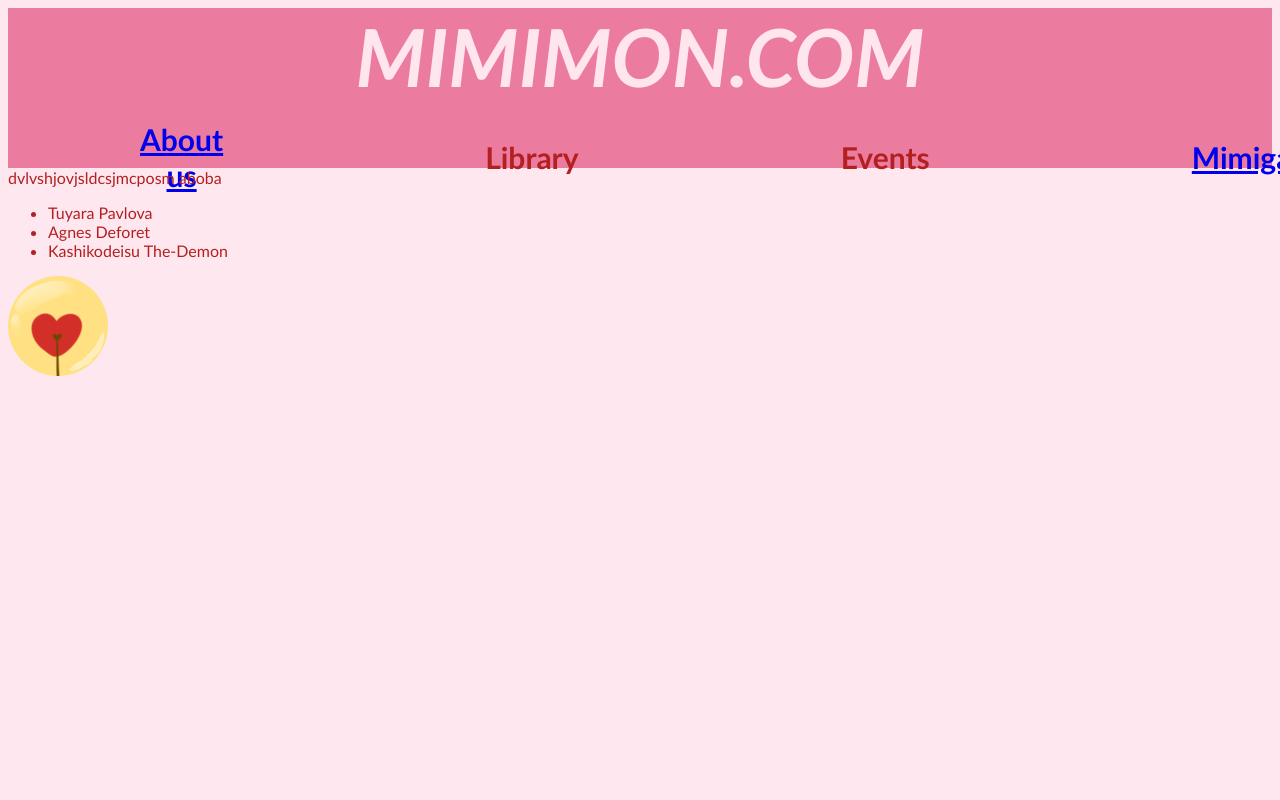
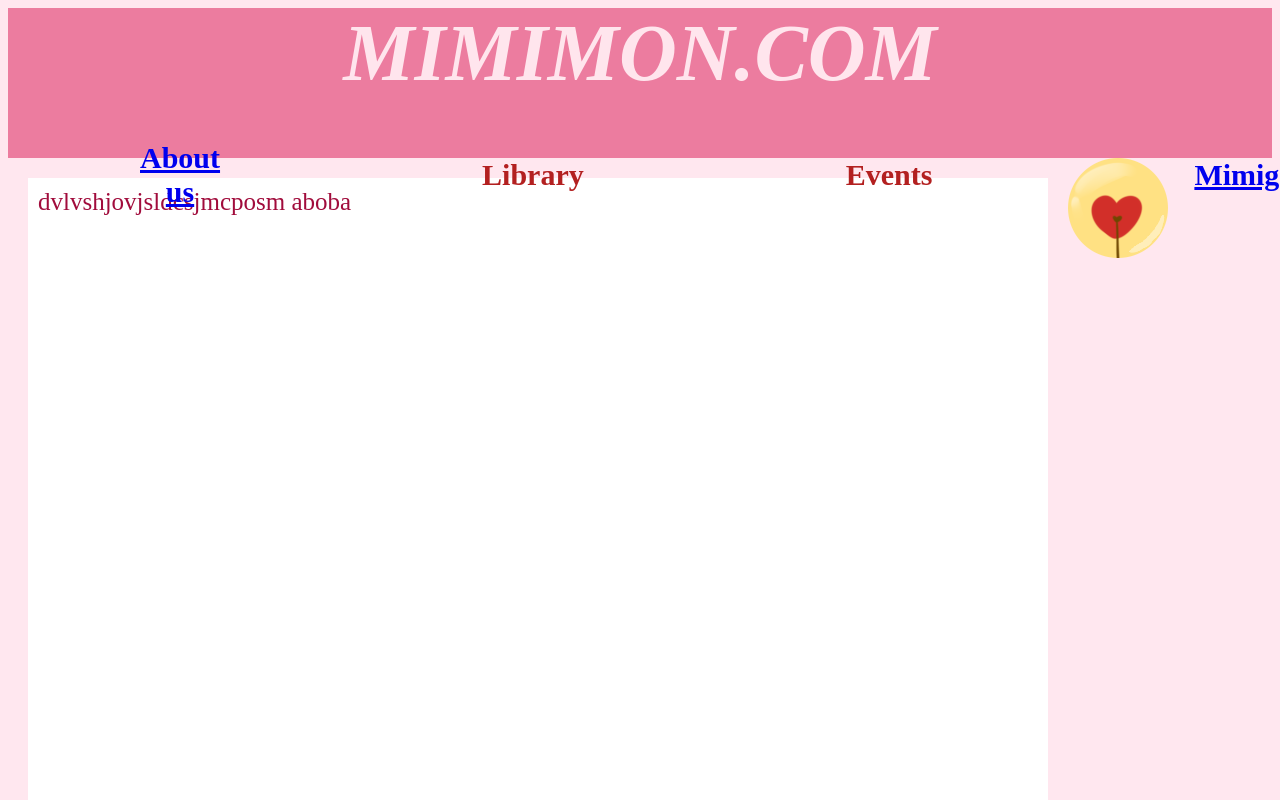
Before and after one commit to 2Yara/2Yara.github.io, a plain HTML site: page index.html in a window 1280 px wide. Shown: the top 800 px of the page. Drawn offline with Linux system fonts and the light colour scheme.

Commit message:
Update style.css

```diff
--- a/style.css
+++ b/style.css
@@ -3,7 +3,7 @@
     color: rgb(255, 229, 237);
     font-size: 80px;
     display: block; /* Для старых браузеров */
-    height: 80px; /* Высота шапки */
+    height: 100px; /* Высота шапки */
     background-color: rgb(236, 124, 159);
 
 }
@@ -12,7 +12,7 @@
     color: rgb(179, 32, 32);
     display: block;
     font-size: 30px;
-    height: 80px;
+    height: 50px;
     background-color: rgb(236, 124, 159);
 
 }
@@ -33,9 +33,32 @@
     padding-inline: 130px;
 }
 
+.top {
+    width: 400px;
+    background-color: rgb(243, 045, 107);
+    display: block;
+    color: rgb(255, 247, 249);
+    font-family: "Times New Roman", Georgia, Serif;
+    font-style: Serif;
+    margin-top: 10px;
+    margin-right: 20px;
+    padding: auto;
+    float: right;
+}
+
+.news {
+    font-size: 25px;
+    color: rgb(161, 12, 60);
+    display: block;
+    width: 1000px;
+    height: 1200px;
+    background-color: white;
+    margin: 20px;
+    padding: 10px;
+    float:left;
+}
+
 body {
-    background-color:rgb(255, 231, 239);
-    color: rgb(179, 32, 32);
-    text-anchor: middle;
-    font-family: 'Gill Sans', 'Gill Sans MT', 'Calibri', 'Trebuchet MS', sans-serif;
+    color: black;
+    background-color: rgb(255, 231, 239);
 }
```
